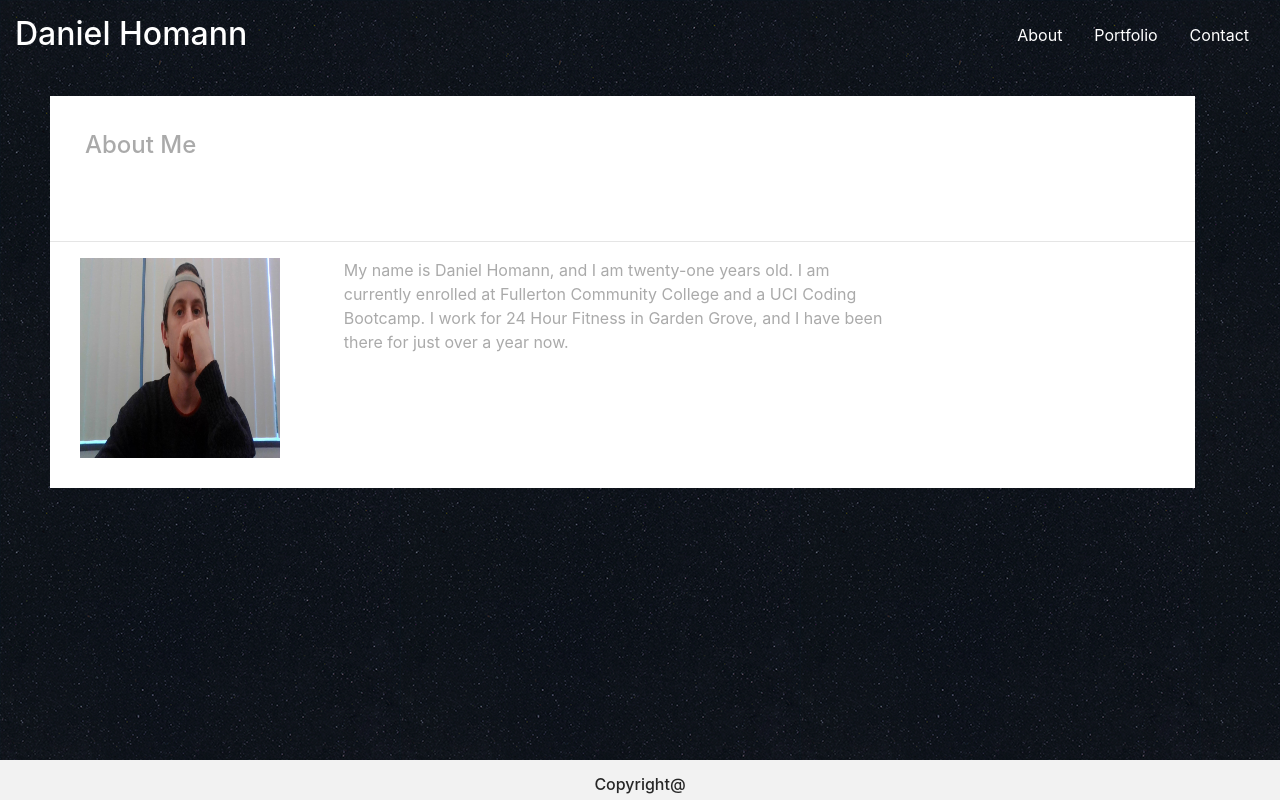
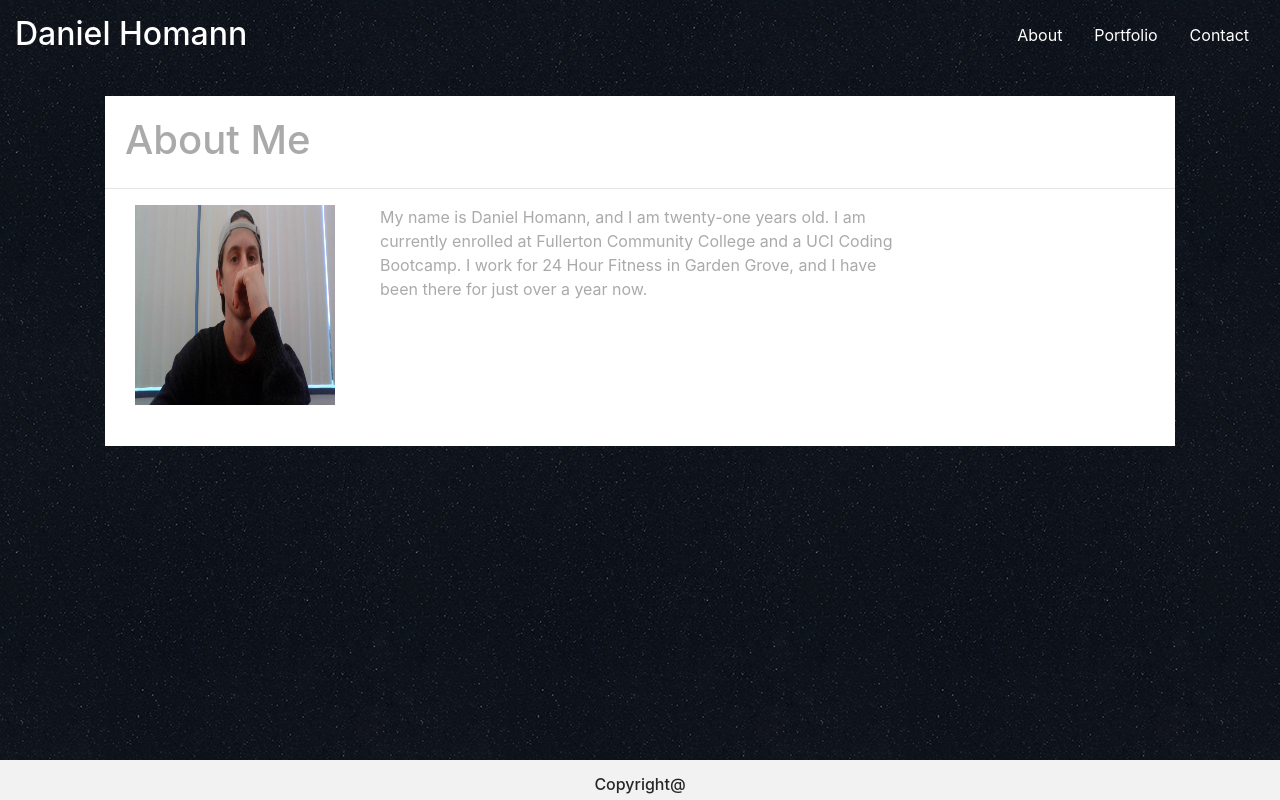
Before and after one commit to danielhomann4/Bootstrap-Portfolio, a plain HTML site: page index.html in a window 1280 px wide. Drawn offline with nearby package versions, Linux system fonts and the light colour scheme.

Commit message:
fixed boxes and headers

```diff
--- a/index.html
+++ b/index.html
@@ -34,7 +34,7 @@
         <div class="about">
             <div class="row">
                 <div class="col-md-3">
-                    <h4 class="about">About Me</h4>
+                    <h1 class="aboutMe">About Me</h1>
                 </div>
             </div>
             <hr>
--- a/style.css
+++ b/style.css
@@ -25,8 +25,13 @@ h2{
     color: #aaaaaa;
     background-color: #ffffff;
     margin: 35px;
-    padding-bottom: 30px;
-    margin-right: 70px;
+    margin-right: 90px;
+    height: 350px;
+    margin-left: 90px;
+}
+.aboutMe {
+    padding-top: 20px;
+    padding-left: 20px;
 }
 
 .img{
@@ -63,6 +68,7 @@ h2{
 
 .block-header {
     color: #aaaaaa;
+    padding-top: 20px;
 }
 
 .contact {
@@ -74,3 +80,8 @@ h2{
     margin-right: 70px;
     width: 1100px;
 }
+
+.contactMe {
+    color: #aaaaaa;
+    padding-top: 20px;
+}
```
Also changed, not shown: contact.html (+2 -0 lines).
